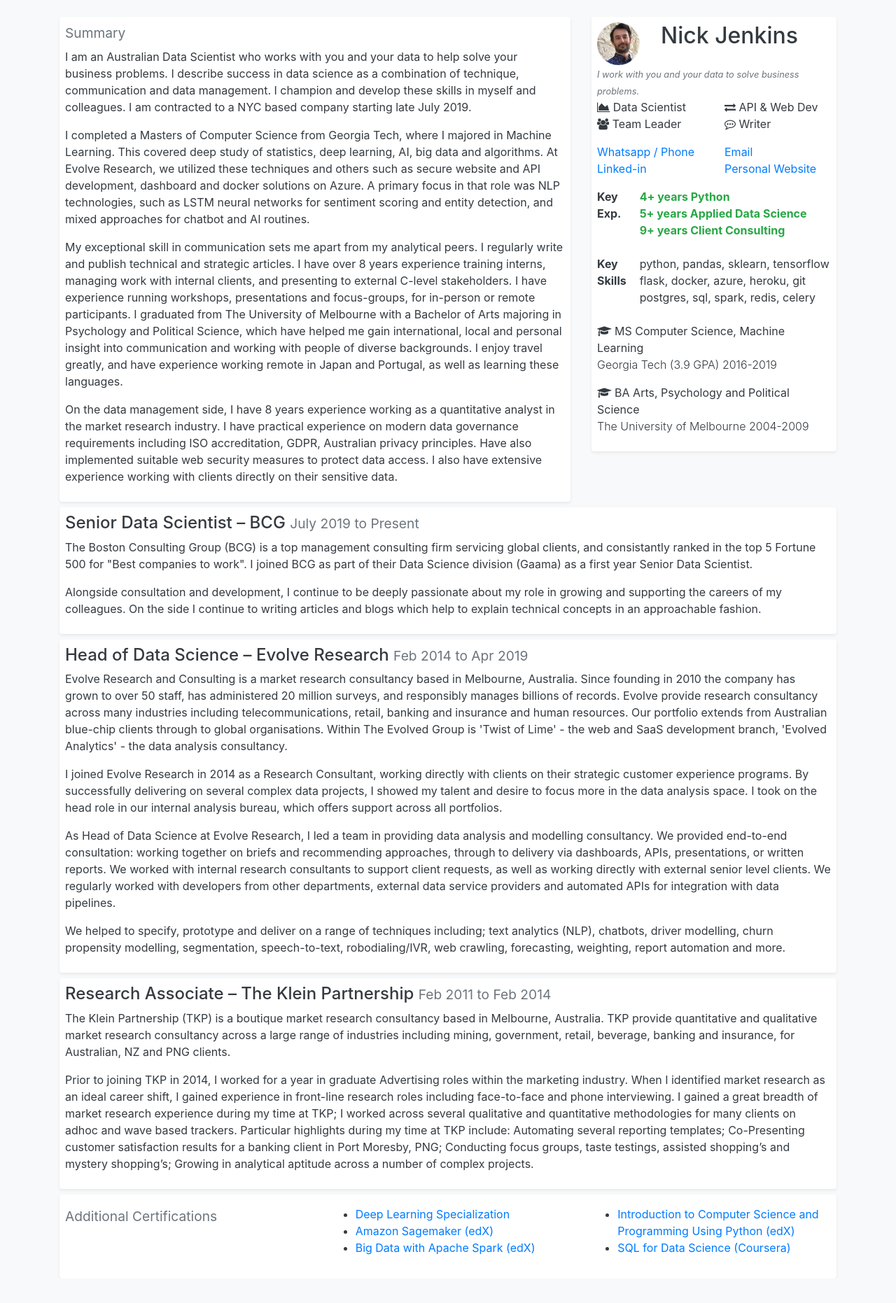
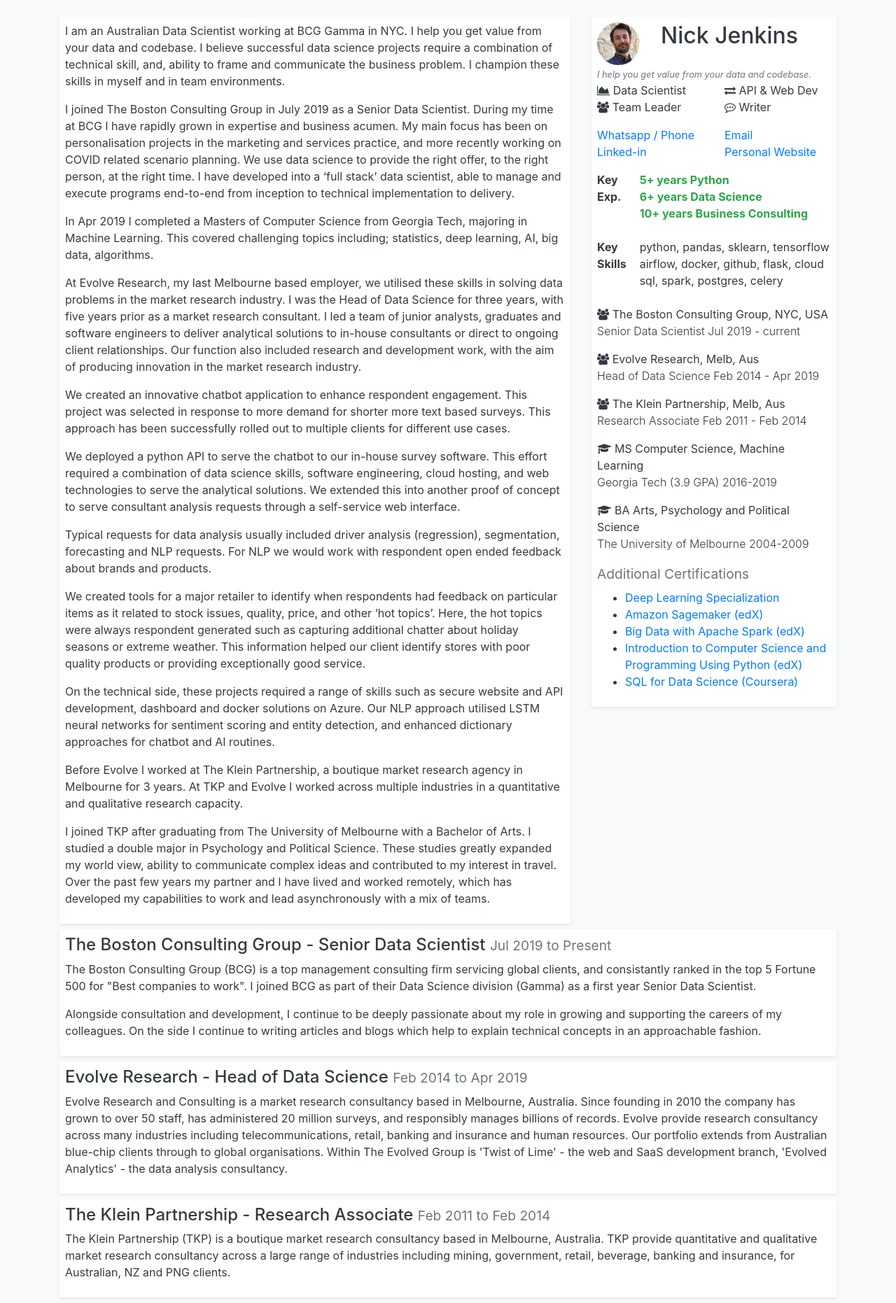
Before and after one commit to ndjenkins85/personalsite, a Flask app: page /resume in a window 1280 px wide. Shown: the part 56-1918 px from the top of the page at 70% size. Before the commit the page ends 1849 px from the top, so only its background shows below. Run offline with Flask 2, Linux system fonts and the light colour scheme; some libraries are stand-ins or nearby versions.

Commit message:
resume update

```diff
--- a/personalsite/templates/resume.html
+++ b/personalsite/templates/resume.html
@@ -20,21 +20,50 @@
   <div class="row my-2">
     <div class="col-sm-8">
       <div class="shadow-sm p-2 bg-white rounded">
-        <h4><small class="text-muted">Summary</small></h4>
-        <p>I am an Australian Data Scientist who works with you and your data to help solve your business problems. I describe success in data science as a combination of technique, communication and data management. I champion and develop these skills in myself and colleagues. I am contracted to a NYC based company starting late July 2019.
+<p>
+I am an Australian Data Scientist working at BCG Gamma in NYC. I help you get value from your data and codebase. I believe successful data science projects require a combination of technical skill, and, ability to frame and communicate the business problem. I champion these skills in myself and in team environments.
 </p>
 
 <p>
-        I completed a Masters of Computer Science from Georgia Tech, where I majored in Machine Learning. This covered deep study of statistics, deep learning, AI, big data and algorithms. At Evolve Research, we utilized these techniques and others such as secure website and API development, dashboard and docker solutions on Azure. A primary focus in that role was NLP technologies, such as LSTM neural networks for sentiment scoring and entity detection, and mixed approaches for chatbot and AI routines.
+I joined The Boston Consulting Group in July 2019 as a Senior Data Scientist. During my time at BCG I have rapidly grown in expertise and business acumen. My main focus has been on personalisation projects in the marketing and services practice, and more recently working on COVID related scenario planning. We use data science to provide the right offer, to the right person, at the right time. I have developed into a ‘full stack’ data scientist, able to manage and execute programs end-to-end from inception to technical implementation to delivery.
 </p>
 
 <p>
-        My exceptional skill in communication sets me apart from my analytical peers. I regularly write and publish technical and strategic articles. I have over 8 years experience training interns, managing work with internal clients, and presenting to external C-level stakeholders. I have experience running workshops, presentations and focus-groups, for in-person or remote participants. I graduated from The University of Melbourne with a Bachelor of Arts majoring in Psychology and Political Science, which have helped me gain international, local and personal insight into communication and working with people of diverse backgrounds. I enjoy travel greatly, and have experience working remote in Japan and Portugal, as well as learning these languages.
+In Apr 2019 I completed a Masters of Computer Science from Georgia Tech, majoring in Machine Learning. This covered challenging topics including; statistics, deep learning, AI, big data, algorithms.
 </p>
 
 <p>
-        On the data management side, I have 8 years experience working as a quantitative analyst in the market research industry. I have practical experience on modern data governance requirements including ISO accreditation, GDPR, Australian privacy principles. Have also implemented suitable web security measures to protect data access. I also have extensive experience working with clients directly on their sensitive data.
+At Evolve Research, my last Melbourne based employer, we utilised these skills in solving data problems in the market research industry. I was the Head of Data Science for three years, with five years prior as a market research consultant. I led a team of junior analysts, graduates and software engineers to deliver analytical solutions to in-house consultants or direct to ongoing client relationships. Our function also included research and development work, with the aim of producing innovation in the market research industry.
 </p>
+
+<p>
+We created an innovative chatbot application to enhance respondent engagement. This project was selected in response to more demand for shorter more text based surveys. This approach has been successfully rolled out to multiple clients for different use cases.
+</p>
+
+<p>
+We deployed a python API to serve the chatbot to our in-house survey software. This effort required a combination of data science skills, software engineering, cloud hosting, and web technologies to serve the analytical solutions. We extended this into another proof of concept to serve consultant analysis requests through a self-service web interface.
+</p>
+
+<p>
+Typical requests for data analysis usually included driver analysis (regression), segmentation, forecasting and NLP requests. For NLP we would work with respondent open ended feedback about brands and products.
+</p>
+
+<p>
+We created tools for a major retailer to identify when respondents had feedback on particular items as it related to stock issues, quality, price, and other ‘hot topics’. Here, the hot topics were always respondent generated such as capturing additional chatter about holiday seasons or extreme weather. This information helped our client identify stores with poor quality products or providing exceptionally good service.
+</p>
+
+<p>
+On the technical side, these projects required a range of skills such as secure website and API development, dashboard and docker solutions on Azure. Our NLP approach utilised LSTM neural networks for sentiment scoring and entity detection, and enhanced dictionary approaches for chatbot and AI routines.
+</p>
+
+<p>
+Before Evolve I worked at The Klein Partnership, a boutique market research agency in Melbourne for 3 years. At TKP and Evolve I worked across multiple industries in a quantitative and qualitative research capacity.
+</p>
+
+<p>
+I joined TKP after graduating from The University of Melbourne with a Bachelor of Arts. I studied a double major in Psychology and Political Science. These studies greatly expanded my world view, ability to communicate complex ideas and contributed to my interest in travel. Over the past few years my partner and I have lived and worked remotely, which has developed my capabilities to work and lead asynchronously with a mix of teams.
+</p>
+
       </div>
     </div>
     <div class="col-sm-4">
@@ -51,7 +80,7 @@
         <div class="row">
           <div class="col">
             <small class="text-muted"><em>
-              I work with you and your data to solve business problems.
+              I help you get value from your data and codebase.
             </em></small>
           </div>
         </div>
@@ -97,9 +126,9 @@
           <dd class="col-sm-10">
             <p class="text-success">
               <strong>
-                4+ years Python
-                <br>5+ years Applied Data Science
-                <br>9+ years Client Consulting
+                5+ years Python
+                <br>6+ years Data Science
+                <br>10+ years Business Consulting
               </strong>
             </p>
           </dd>
@@ -107,10 +136,23 @@
           <dt class="col-sm-2">Key Skills</dt>
           <dd class="col-sm-10">
               python, pandas, sklearn, tensorflow<br>
-              flask, docker, azure, heroku, git<br>
-              postgres, sql, spark, redis, celery
+              airflow, docker, github, flask, cloud <br>
+              sql, spark, postgres, celery
           </dd>
         </dl>
+
+
+        <div class="row">
+          <div class="col">
+            <i class="fa fa-group"></i>&nbsp;The Boston Consulting Group, NYC, USA
+            <p class="font-weight-light">Senior Data Scientist Jul 2019 - current</p>
+            <i class="fa fa-group"></i>&nbsp;Evolve Research, Melb, Aus
+            <p class="font-weight-light">Head of Data Science Feb 2014 - Apr 2019</p>
+            <i class="fa fa-group"></i>&nbsp;The Klein Partnership, Melb, Aus
+            <p class="font-weight-light">Research Associate Feb 2011 - Feb 2014</p>
+          </div>
+        </div>
+
 
         <div class="row">
           <div class="col">
@@ -121,6 +163,19 @@
           </div>
         </div>
 
+        <div class="row">
+          <div class="col">
+            <h4><small class="text-muted">Additional Certifications</small></h4>
+            <ul>
+              <li><a href="https://www.coursera.org/account/accomplishments/specialization/UETJ3ZYFPXSP" target="_blank">Deep Learning Specialization</a></li>
+              <li><a href="https://courses.edx.org/certificates/21b020f447334662a56cc8e2a0ab483d" target="_blank">Amazon Sagemaker (edX)</a></li>
+              <li><a href="https://s3.amazonaws.com/verify.edx.org/downloads/f2db5ba4c782412c9d452fd2a6f60b5a/Certificate.pdf" target="_blank">Big Data with Apache Spark (edX)</a></li>
+              <li><a href="https://s3.amazonaws.com/verify.edx.org/downloads/9aeb865f0cec4d3398807ec19d3696fc/Certificate.pdf" target="_blank">Introduction to Computer Science and Programming Using Python (edX)</a></li>
+              <li><a href="https://www.coursera.org/account/accomplishments/verify/T3AUWSKF4WN2" target="_blank">SQL for Data Science (Coursera)</a></li>
+            </ul>
+          </div>
+        </div>
+
       </div>
     </div>
   </div>
@@ -128,9 +183,9 @@
   <div class="row my-2">
     <div class="col">
       <div class="shadow-sm p-2 bg-white rounded">
-        <h4>Senior Data Scientist – BCG <small class="text-muted">July 2019 to Present</small></h4>
+        <h4>The Boston Consulting Group - Senior Data Scientist <small class="text-muted">Jul 2019 to Present</small></h4>
         <p>
-        The Boston Consulting Group (BCG) is a top management consulting firm servicing global clients, and consistantly ranked in the top 5 Fortune 500 for "Best companies to work". I joined BCG as part of their Data Science division (Gaama) as a first year Senior Data Scientist.
+        The Boston Consulting Group (BCG) is a top management consulting firm servicing global clients, and consistantly ranked in the top 5 Fortune 500 for "Best companies to work". I joined BCG as part of their Data Science division (Gamma) as a first year Senior Data Scientist.
         <p>
         Alongside consultation and development, I continue to be deeply passionate about my role in growing and supporting the careers of my colleagues. On the side I continue to writing articles and blogs which help to explain technical concepts in an approachable fashion.
         </p>
@@ -143,18 +198,10 @@
   <div class="row my-2">
     <div class="col">
       <div class="shadow-sm p-2 bg-white rounded">
-        <h4>Head of Data Science – Evolve Research <small class="text-muted">Feb 2014 to Apr 2019</small></h4>
+        <h4>Evolve Research - Head of Data Science <small class="text-muted">Feb 2014 to Apr 2019</small></h4>
         <p>
         Evolve Research and Consulting is a market research consultancy based in Melbourne, Australia. Since founding in 2010 the company has grown to over 50 staff, has administered 20 million surveys, and responsibly manages billions of records. Evolve provide research consultancy across many industries including telecommunications, retail, banking and insurance and human resources. Our portfolio extends from Australian blue-chip clients through to global organisations. Within The Evolved Group is 'Twist of Lime' - the web and SaaS development branch, 'Evolved Analytics' - the data analysis consultancy.
         </p>
-        <p>
-        I joined Evolve Research in 2014 as a Research Consultant, working directly with clients on their strategic customer experience programs. By successfully delivering on several complex data projects, I showed my talent and desire to focus more in the data analysis space. I took on the head role in our internal analysis bureau, which offers support across all portfolios.
-        </p>
-        <p>
-        As Head of Data Science at Evolve Research, I led a team in providing data analysis and modelling consultancy. We provided end-to-end consultation: working together on briefs and recommending approaches, through to delivery via dashboards, APIs, presentations, or written reports. We worked with internal research consultants to support client requests, as well as working directly with external senior level clients. We regularly worked with developers from other departments, external data service providers and automated APIs for integration with data pipelines.
-        </p>
-        <p>
-        We helped to specify, prototype and deliver on a range of techniques including; text analytics (NLP), chatbots, driver modelling, churn propensity modelling, segmentation, speech-to-text, robodialing/IVR, web crawling, forecasting, weighting, report automation and more.
         </p>
       </div>
     </div>
@@ -162,42 +209,16 @@
   <div class="row my-2">
     <div class="col">
       <div class="shadow-sm p-2 bg-white rounded">
-        <h4>Research Associate – The Klein Partnership <small class="text-muted">Feb 2011 to Feb 2014</small></h4>
+        <h4>The Klein Partnership - Research Associate <small class="text-muted">Feb 2011 to Feb 2014</small></h4>
         <p>
         The Klein Partnership (TKP) is a boutique market research consultancy based in Melbourne, Australia. TKP provide quantitative and qualitative market research consultancy across a large range of industries including mining, government, retail, beverage, banking and insurance, for Australian, NZ and PNG clients.
         </p>
-        <p>
-        Prior to joining TKP in 2014, I worked for a year in graduate Advertising roles within the marketing industry. When I identified market research as an ideal career shift, I gained experience in front-line research roles including face-to-face and phone interviewing. I gained a great breadth of market research experience during my time at TKP; I worked across several qualitative and quantitative methodologies for many clients on adhoc and wave based trackers. Particular highlights during my time at TKP include: Automating several reporting templates; Co-Presenting customer satisfaction results for a banking client in Port Moresby, PNG; Conducting focus groups, taste testings, assisted shopping’s and mystery shopping’s; Growing in analytical aptitude across a number of complex projects.
         </ul>
         </p>
       </div>
     </div>
   </div>
 
-  <div class="shadow-sm p-2 bg-white rounded">
-    <div class="row my-2">
-      <div class="col-sm-4">
-        <h4><small class="text-muted">Additional Certifications</small></h4>
-      </div>
-      <div class="col-sm-4">
-        <ul>
-          <li><a href="https://www.coursera.org/account/accomplishments/specialization/UETJ3ZYFPXSP" target="_blank">Deep Learning Specialization</a></li>
-          <li><a href="https://courses.edx.org/certificates/21b020f447334662a56cc8e2a0ab483d" target="_blank">Amazon Sagemaker (edX)</a></li>
-          <li><a href="https://s3.amazonaws.com/verify.edx.org/downloads/f2db5ba4c782412c9d452fd2a6f60b5a/Certificate.pdf" target="_blank">Big Data with Apache Spark (edX)</a></li>
-        </ul>
-      </div>
-
-      <div class="col-sm-4">
-        <ul>
-          <li><a href="https://s3.amazonaws.com/verify.edx.org/downloads/9aeb865f0cec4d3398807ec19d3696fc/Certificate.pdf" target="_blank">Introduction to Computer Science and Programming Using Python (edX)</a></li>
-          <li><a href="https://www.coursera.org/account/accomplishments/verify/T3AUWSKF4WN2" target="_blank">SQL for Data Science (Coursera)</a></li>
-
-        </ul>
-      </div>
-    </div>
-  </div>
-
-
 </div>
 
 {% endblock %}
```
Also changed, not shown: README.md. Lines whose indentation alone changed are shown as unchanged.
